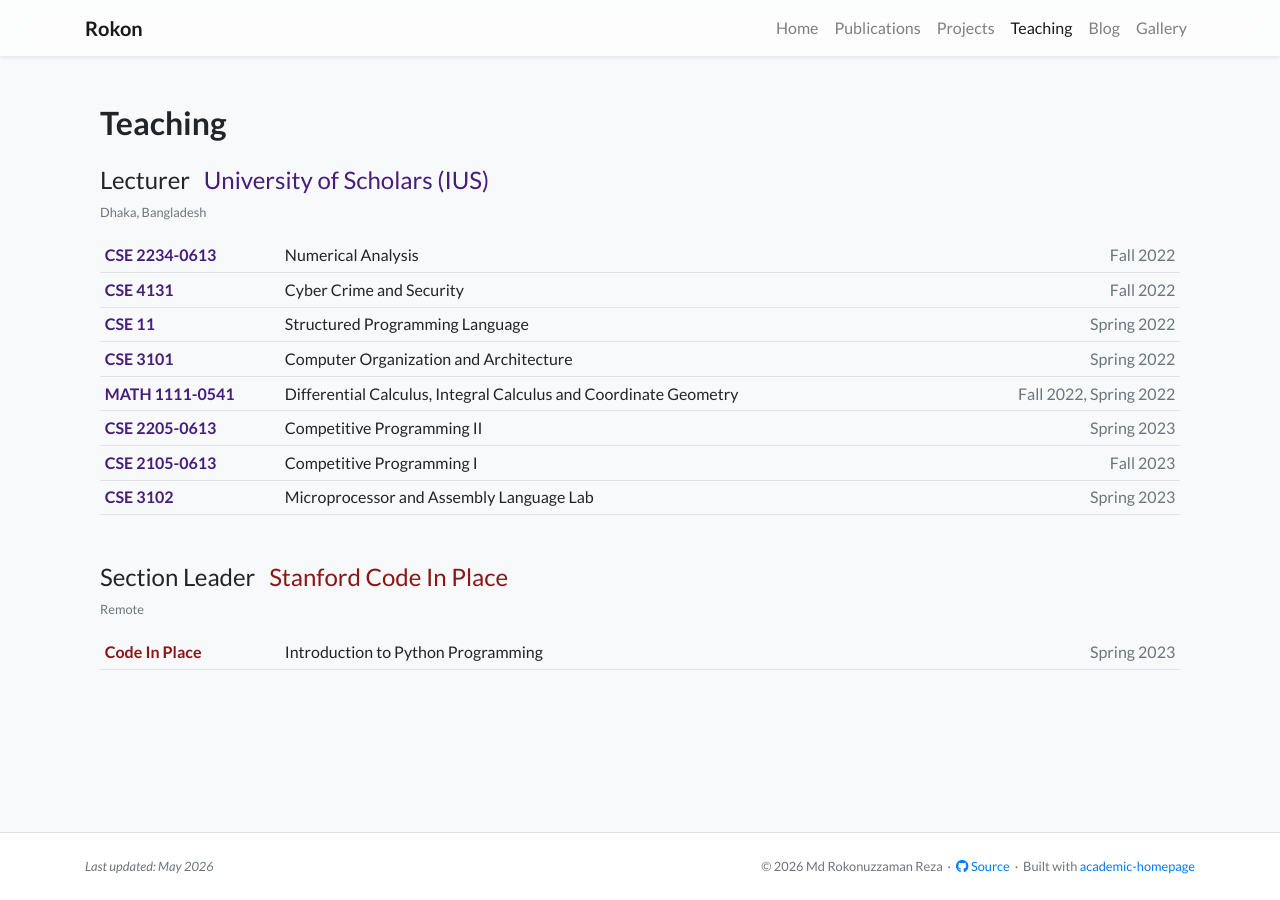
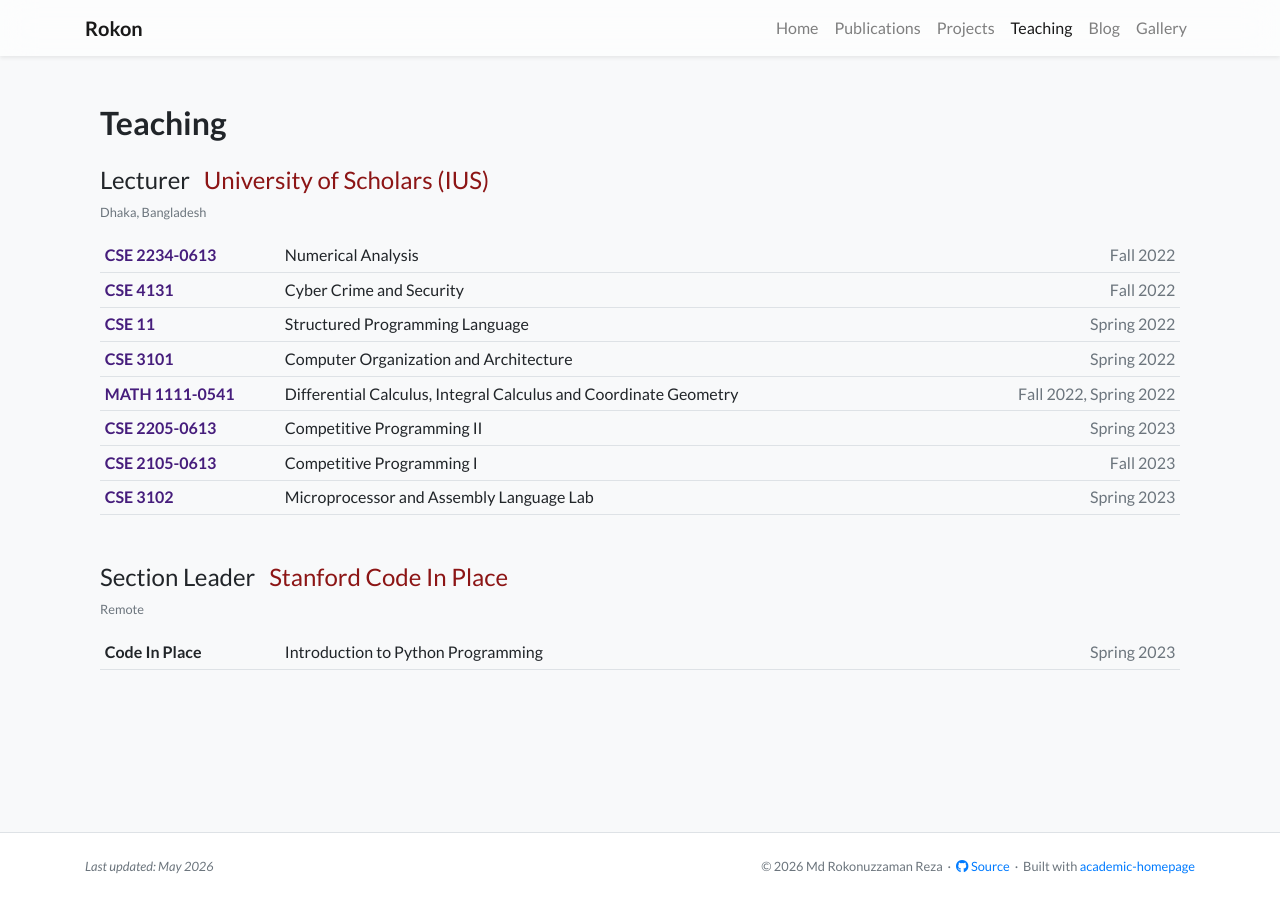
Before and after one commit to EmonRezaBD/EmonRezaBD.github.io, a Jekyll site: the page built from teaching.html, in a window 1280 px wide. Built offline with Jekyll 4.4.1, drawn with Linux system fonts in a browser that asks for light colours; nearby versions of some CDN libraries; a style sheet for code colours, icons or effects is not loaded.

Commit message:
Removed unused files

```diff
--- a/about.txt
+++ /dev/null
@@ -1,6 +0,0 @@
-This favicon was generated using the following font:
-
-- Font Title: Roboto
-- Font Author: undefined
-- Font Source: https://fonts.gstatic.com/s/roboto/v48/KFOMCnqEu92Fr1ME7kSn66aGLdTylUAMQXC89YmC2DPNWubEbWmTggvWl0Qn.ttf
-- Font License: undefined)
--- a/teaching.html
+++ b/teaching.html
@@ -12,7 +12,7 @@
   <div class="mb-5" data-aos="fade-up" data-aos-delay="100">
     <h4 class="font-weight-normal">
       Lecturer &nbsp;
-      <a href="https://ius.edu.bd/" target="_blank" style="color: #461D7C;">University of Scholars (IUS)</a>
+      <a href="https://ius.edu.bd/" target="_blank" style="color:#8C1515;">University of Scholars (IUS)</a>
     </h4>
     <div class="text-muted small mb-3">Dhaka, Bangladesh</div>
     <table class="table table-sm table-borderless">
@@ -71,7 +71,7 @@
     <table class="table table-sm table-borderless">
       <tbody>
         <tr class="border-bottom">
-          <td style="width:180px; color:#8C1515; font-weight:600;">Code In Place</td>
+          <td style="width:180px; font-weight:600;">Code In Place</td>
           <td>Introduction to Python Programming</td>
           <td class="text-right text-muted">Spring 2023</td>
         </tr>
```
Also changed, not shown: site.webmanifest (deleted).
